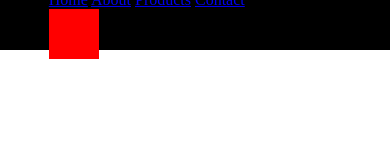
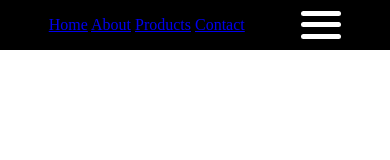
Before and after one commit to jbldwn/315MidTerm, a website with bundled scripts: page index.html in a window 390 px wide. Built offline with nearby package versions, Linux system fonts and the light colour scheme.

Commit message:
mobile nav logo

```diff
--- a/scss/nav.scss
+++ b/scss/nav.scss
@@ -3,9 +3,12 @@ nav {
     background-color: black;
     display: flex;
     align-items: center;
-    justify-content: space-between;
 
     .margin {
+        display: flex;
+        align-items: center;
+        justify-content: space-between;
+
         .links a {
             a {
                 text-decoration: none;
@@ -15,9 +18,20 @@ nav {
         }
 
         .mobileNav {
-            width: 50px;
-            height: 50px;
-            background-color: red;
+            width: 40px;
+            height: 35px;
+
+            display: flex;
+            align-items: center;
+            justify-content: space-around;
+            flex-direction: column;
+
+            .bar {
+                height: 5px;
+                width: 100%;
+                background-color: white;
+                border-radius: 5px;
+            }
         }
     }
 }
```
Also changed, not shown: css/styles.css, 1 other file.
